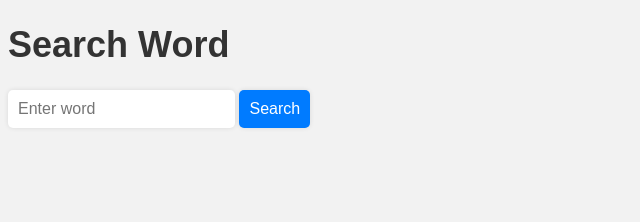
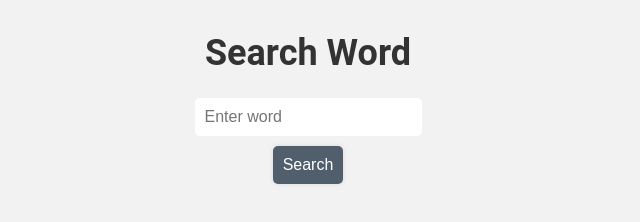
Before and after one commit to ErikaJPB/Words-Chrome-Extension, a browser extension: page index.html in a window 1280 px wide. Shown: the whole page, without its empty margins (0-640 px from the left). Drawn offline with Linux system fonts and the light colour scheme.

Commit message:
fixing styles

```diff
--- a/style.css
+++ b/style.css
@@ -1,6 +1,11 @@
 body {
   background-color: #f2f2f2;
-  font-family: Arial, sans-serif;
+  font-family: "Roboto", sans-serif;
+  width: 600px;
+  display: flex;
+  flex-direction: column;
+  align-items: center;
+  border-radius: 2px;
 }
 
 h1 {
@@ -16,7 +21,6 @@ input[type="text"] {
   padding: 10px;
   border: none;
   border-radius: 5px;
-  box-shadow: 0 0 5px rgba(0, 0, 0, 0.1);
   font-size: 16px;
 }
 
@@ -27,11 +31,12 @@ button {
   box-shadow: 0 0 5px rgba(0, 0, 0, 0.1);
   font-size: 16px;
   color: #fff;
-  background-color: #007bff;
+  background-color: #515e6c;
   cursor: pointer;
+  margin-top: 10px;
 }
 
-button:hover,
-input[type="text"]:hover {
+button:hover {
   box-shadow: 0 0 10px rgba(0, 0, 0, 0.2);
+  background-color: #172c43;
 }
```
Also changed, not shown: manifest.json.
